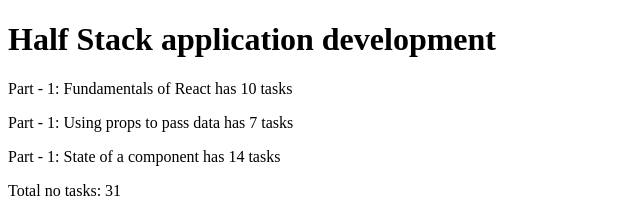
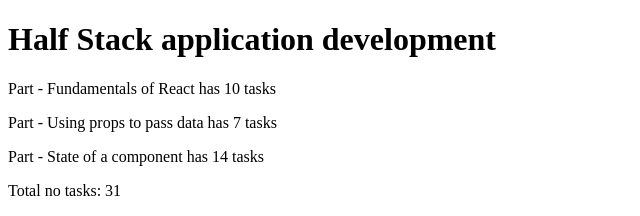
Before and after one commit to Tmehnaz/part1, a React (Vite) app: page / in a window 1280 px wide. Shown: the top 216 px of the page, without its empty margins (0-640 px from the left). Built offline with nearby package versions, Linux system fonts and the light colour scheme.

Commit message:
changed the Part file

```diff
--- a/src/Part.jsx
+++ b/src/Part.jsx
@@ -1,8 +1,8 @@
-const Part = ({part, exercise}) =>{
+const Part = (props) =>{
     return(
         <>
         <p>
-            Part - 1: {part} has {exercise} tasks
+            Part - {props.part} has {props.exercise} tasks
         </p>
         </>
     )
```
